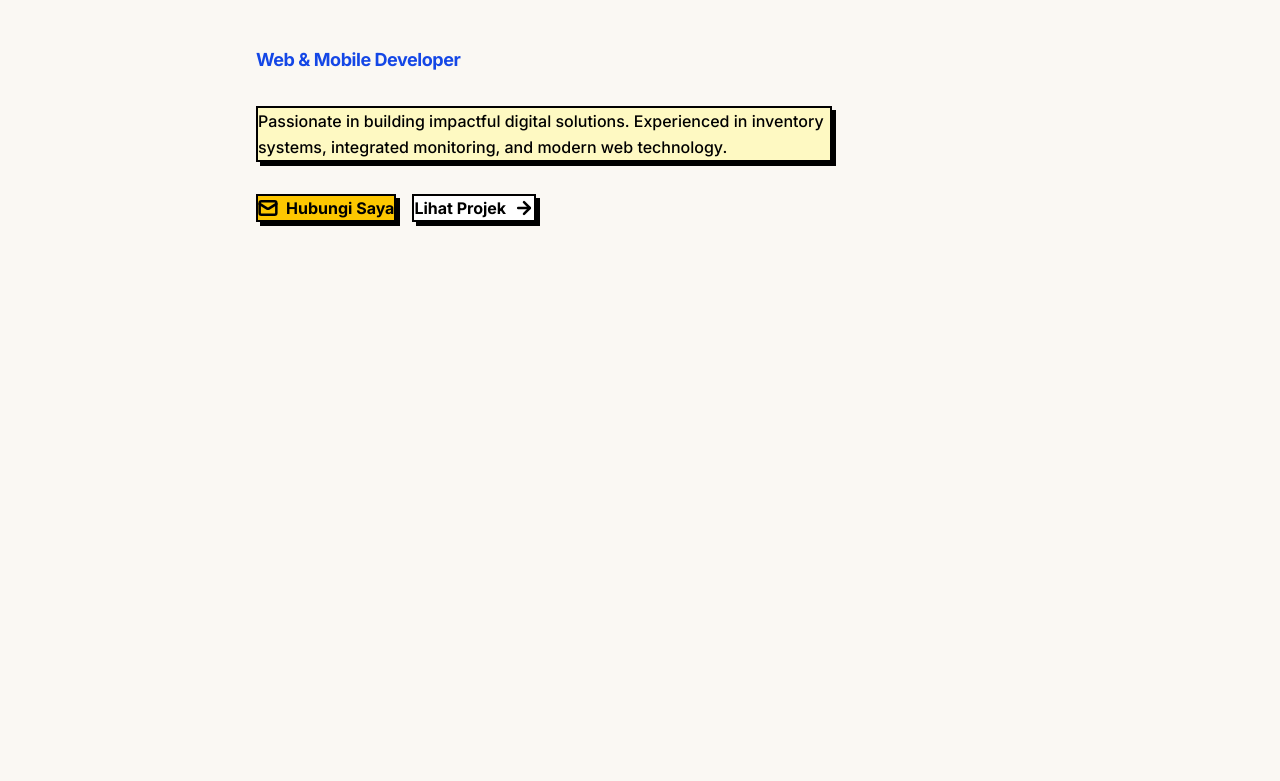
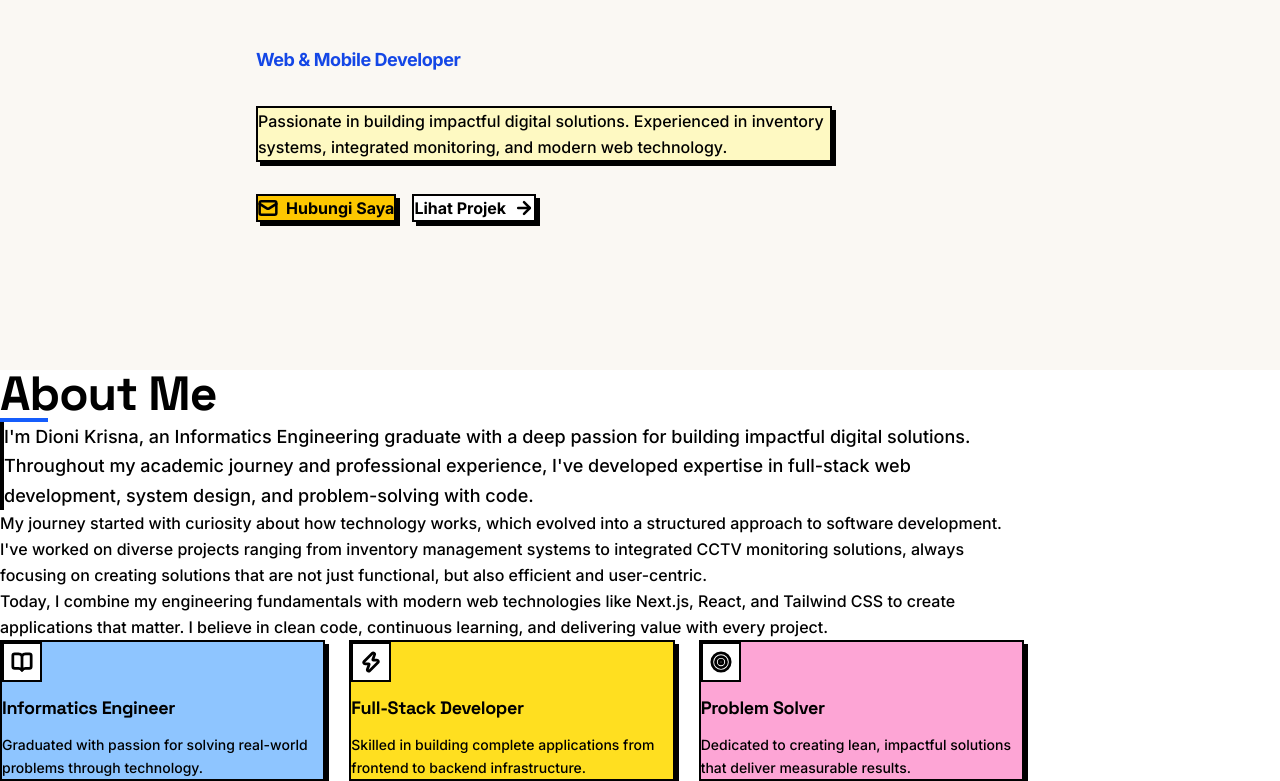
Before and after one commit to dioniks12/portofolio-web, a Next.js app: page / in a window 1280 px wide. Shown: the part 270-1051 px from the top of the page. Before the commit the page ends 800 px from the top, so only its background shows below. Built offline with nearby package versions, Linux system fonts and the light colour scheme.

Commit message:
feat: complete hero section and initialize about section

```diff
--- a/app/page.tsx
+++ b/app/page.tsx
@@ -1,11 +1,13 @@
 
 import Hero from '@/components/sections/Hero';
+import About from '@/components/sections/About';
 
-// Home page entry - renders the Hero section with neobrutalism vibes
+// Home page entry - renders sections with neobrutalism vibes
 const Home = () => {
   return (
     <main className="min-h-screen w-full bg-[#faf8f3]">
       <Hero />
+      <About />
     </main>
   );
 };
--- /dev/null
+++ b/components/sections/About.tsx
@@ -0,0 +1,104 @@
+'use client';
+
+import { motion } from 'framer-motion';
+import { BookOpen, Zap, Target } from 'lucide-react';
+
+// About section - narrative about Dioni as Informatics graduate with neobrutalism design
+const About = () => {
+  // Animation variants for staggered entrance
+  const containerVariants = {
+    hidden: { opacity: 0 },
+    visible: {
+      opacity: 1,
+      transition: { staggerChildren: 0.12, delayChildren: 0.1 },
+    },
+  };
+
+  const itemVariants = {
+    hidden: { opacity: 0, y: 30 },
+    visible: { opacity: 1, y: 0, transition: { duration: 0.7, ease: 'easeOut' } },
+  };
+
+  const highlightCards = [
+    {
+      icon: BookOpen,
+      title: 'Informatics Engineer',
+      description: 'Graduated with passion for solving real-world problems through technology.',
+      color: 'bg-blue-300',
+    },
+    {
+      icon: Zap,
+      title: 'Full-Stack Developer',
+      description: 'Skilled in building complete applications from frontend to backend infrastructure.',
+      color: 'bg-yellow-300',
+    },
+    {
+      icon: Target,
+      title: 'Problem Solver',
+      description: 'Dedicated to creating lean, impactful solutions that deliver measurable results.',
+      color: 'bg-pink-300',
+    },
+  ];
+
+  return (
+    <section className="w-full py-20 px-4 bg-white" id="about">
+      <motion.div
+        className="max-w-5xl mx-auto"
+        variants={containerVariants}
+        initial="hidden"
+        whileInView="visible"
+        viewport={{ once: true, amount: 0.3 }}
+      >
+        {/* Heading */}
+        <motion.div variants={itemVariants} className="mb-12">
+          <h2 className="text-4xl sm:text-5xl font-black text-black tracking-tighter mb-2">
+            About Me
+          </h2>
+          <div className="w-12 h-1 bg-blue-600"></div>
+        </motion.div>
+
+        {/* Main Narrative */}
+        <motion.div variants={itemVariants} className="mb-16">
+          <p className="text-lg text-black leading-relaxed font-medium mb-6 border-l-4 border-black pl-6">
+            I'm Dioni Krisna, an Informatics Engineering graduate with a deep passion for building impactful
+            digital solutions. Throughout my academic journey and professional experience, I've developed expertise
+            in full-stack web development, system design, and problem-solving with code.
+          </p>
+          <p className="text-base text-black leading-relaxed font-medium mb-6">
+            My journey started with curiosity about how technology works, which evolved into a structured approach
+            to software development. I've worked on diverse projects ranging from inventory management systems to
+            integrated CCTV monitoring solutions, always focusing on creating solutions that are not just functional,
+            but also efficient and user-centric.
+          </p>
+          <p className="text-base text-black leading-relaxed font-medium">
+            Today, I combine my engineering fundamentals with modern web technologies like Next.js, React, and Tailwind CSS
+            to create applications that matter. I believe in clean code, continuous learning, and delivering value with every project.
+          </p>
+        </motion.div>
+
+        {/* Highlight Cards - 3 Column Grid */}
+        <motion.div variants={itemVariants} className="grid md:grid-cols-3 gap-6">
+          {highlightCards.map((card, index) => {
+            const IconComponent = card.icon;
+            return (
+              <div
+                key={index}
+                className={`${card.color} border-2 border-black p-6 shadow-[4px_4px_0px_0px_rgba(0,0,0,1)]`}
+              >
+                <div className="flex flex-col gap-3">
+                  <div className="w-10 h-10 border-2 border-black bg-white flex items-center justify-center">
+                    <IconComponent size={22} strokeWidth={3} className="text-black" />
+                  </div>
+                  <h3 className="text-lg font-black text-black tracking-tight">{card.title}</h3>
+                  <p className="text-sm text-black leading-relaxed font-medium">{card.description}</p>
+                </div>
+              </div>
+            );
+          })}
+        </motion.div>
+      </motion.div>
+    </section>
+  );
+};
+
+export default About;
```
